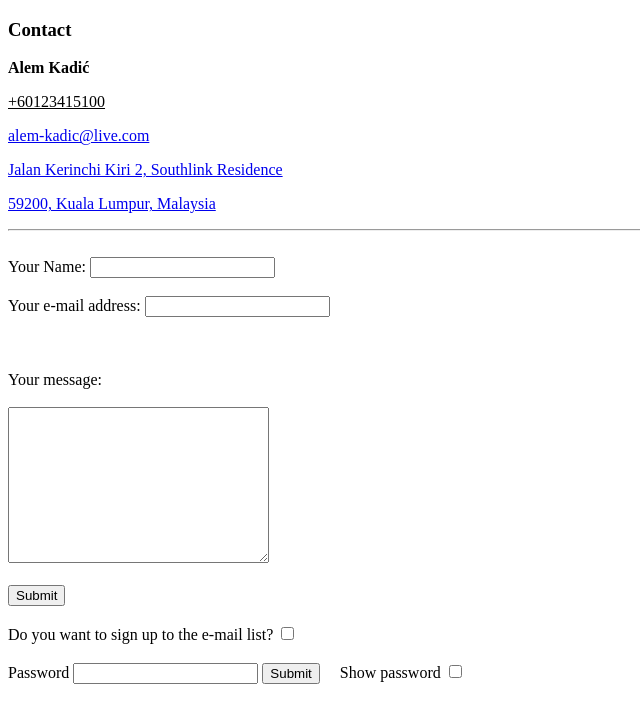
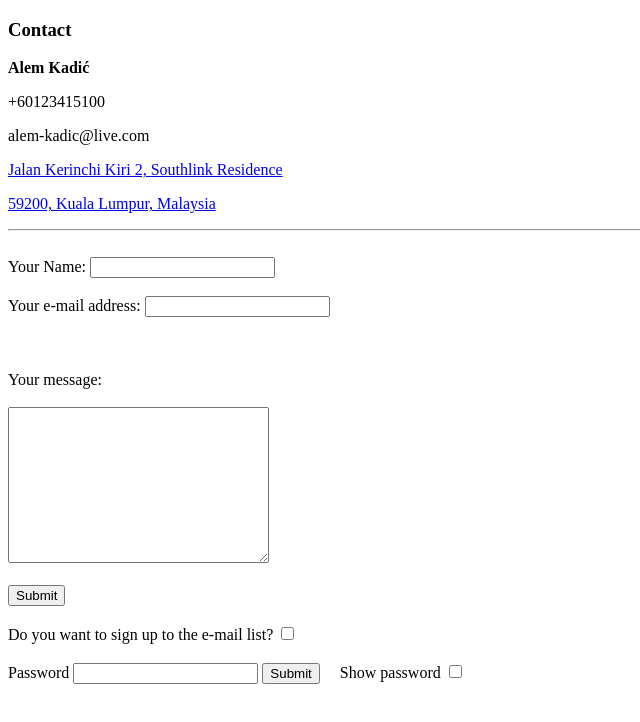
Before and after one commit to alemkadic/cv, a plain HTML site: page contact.html in a window 1280 px wide. Shown: the whole page, without its empty margins (0-640 px from the left). Drawn offline with Linux system fonts and the light colour scheme.

Commit message:
Update contact.html

```diff
--- a/contact.html
+++ b/contact.html
@@ -9,8 +9,8 @@
 <body>
   <h3>Contact</h3>
   <p><strong>Alem Kadić</strong>
-  <p><u>+60123415100</u>
-  <p><a href="mailto:alem-kadic@live.com">alem-kadic@live.com</a>
+  <p>+60123415100
+  <p>alem-kadic@live.com
   <p><a href="https://goo.gl/maps/sLGuyE26vcEdrM8o9" target="_blank">Jalan Kerinchi Kiri 2, Southlink Residence</a>
   <p><a href="https://goo.gl/maps/p5rEuTKJstCR6noG9" target="_blank">59200, Kuala Lumpur, Malaysia</a>
   </p>
```
